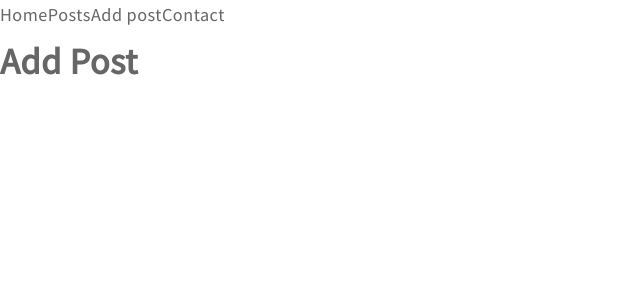
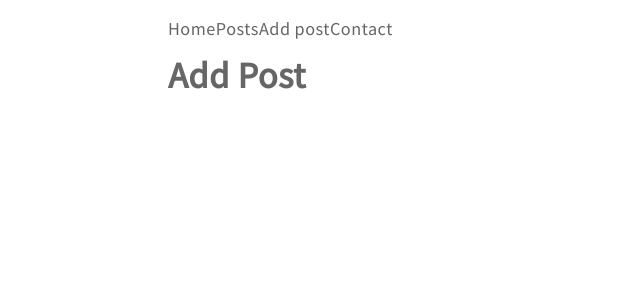
Before and after one commit to grabola5/blog, a React (Create React App) app in the folder client/: page /posts/new in a window 1280 px wide. Shown: the top 300 px of the page, without its empty margins (0-640 px from the left). Built offline with nearby package versions, Linux system fonts and the light colour scheme.

Commit message:
Add component PostsList

```diff
--- a/client/src/components/layout/MainLayout/MainLayout.js
+++ b/client/src/components/layout/MainLayout/MainLayout.js
@@ -1,10 +1,13 @@
 import React from 'react';
+import PageContainer from '../PageContainer/PageContainer';
 import NavBar from '../../features/NavBar/NavBar';
 
 const MainLayout = ({ children }) => (
   <div>
-    <NavBar/>
-    {children}
+    <PageContainer>
+      <NavBar/>
+      {children}
+    </PageContainer>
   </div>
 );
 
```
Also changed, not shown: client/src/components/features/PostsList/PostsList.js (added, +24 -0 lines).
